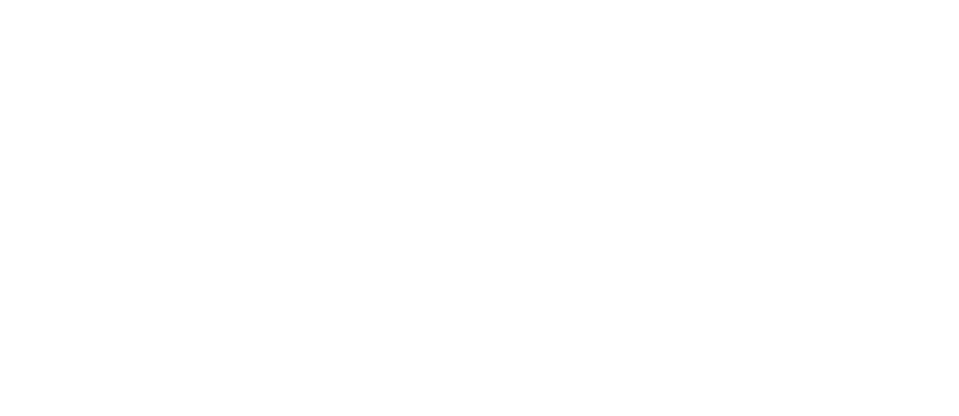
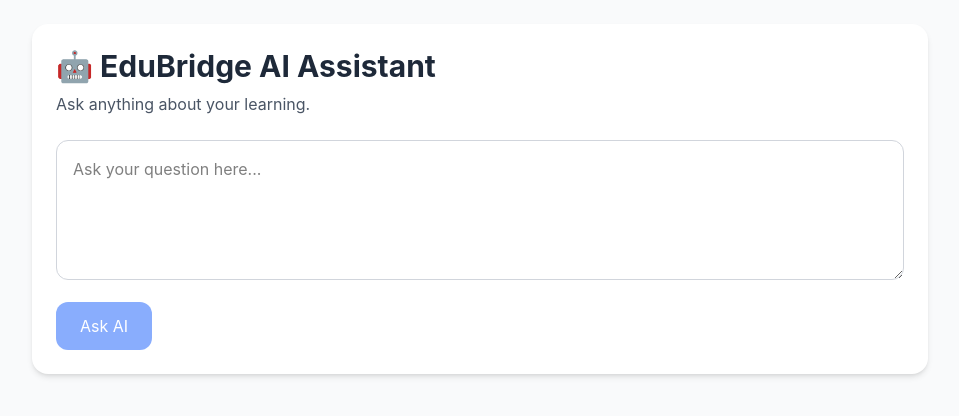
Before and after one commit to Khyati2607/EduBridge, a React app in the folder frontend/: page /ai-assistant in a window 1280 px wide. Before the commit this address had no page. Shown: the top 416 px of the page, without its empty margins (160-1119 px from the left). Built offline with nearby package versions, Linux system fonts and the light colour scheme; the HTML template or start-up script is replaced by a standard one.

Commit message:
Add Gemini AI learning assistant

```diff
--- a/frontend/src/App.jsx
+++ b/frontend/src/App.jsx
@@ -1,6 +1,6 @@
 import { useEffect } from "react";
 import { BrowserRouter, Routes, Route } from "react-router-dom";
-
+import AIAssistant from "./pages/AIAssistant";
 import MyCourses from "./pages/MyCourses";
 import Login from "./pages/Login";
 import Register from "./pages/Register";
@@ -94,7 +94,7 @@
           path="/quiz/:lessonId"
           element={<Quiz />}
         />
-
+        <Route path="/ai-assistant" element={<AIAssistant />} />
         <Route
           path="/progress"
           element={<Progress />}
--- /dev/null
+++ b/frontend/src/pages/AIAssistant.jsx
@@ -0,0 +1,85 @@
+import { useState } from "react";
+import { askAI } from "../services/aiService";
+
+const AIAssistant = () => {
+  const [question, setQuestion] = useState("");
+  const [answer, setAnswer] = useState("");
+  const [loading, setLoading] = useState(false);
+  const [error, setError] = useState("");
+
+  const handleAsk = async () => {
+    if (!question.trim()) return;
+
+    setLoading(true);
+    setError("");
+    setAnswer("");
+
+    try {
+      const data = await askAI(question);
+      setAnswer(data.answer);
+    } catch (err) {
+      console.error(err);
+      setError(
+        err.response?.data?.message ||
+          "Unable to connect to AI Assistant."
+      );
+    } finally {
+      setLoading(false);
+    }
+  };
+
+  return (
+    <div className="min-h-screen bg-gray-50 p-6">
+      <div className="max-w-4xl mx-auto">
+
+        <div className="bg-white rounded-2xl shadow-md p-6">
+          <h1 className="text-3xl font-bold text-gray-800">
+            🤖 EduBridge AI Assistant
+          </h1>
+
+          <p className="text-gray-600 mt-2">
+            Ask anything about your learning.
+          </p>
+
+          <div className="mt-6">
+            <textarea
+              value={question}
+              onChange={(e) => setQuestion(e.target.value)}
+              placeholder="Ask your question here..."
+              className="w-full border border-gray-300 rounded-xl p-4 min-h-[140px] focus:outline-none focus:ring-2 focus:ring-blue-500"
+            />
+
+            <button
+              onClick={handleAsk}
+              disabled={loading || !question.trim()}
+              className="mt-4 bg-blue-600 text-white px-6 py-3 rounded-xl hover:bg-blue-700 disabled:opacity-50"
+            >
+              {loading ? "Thinking..." : "Ask AI"}
+            </button>
+          </div>
+
+          {error && (
+            <div className="mt-5 bg-red-100 text-red-700 p-4 rounded-xl">
+              {error}
+            </div>
+          )}
+
+          {answer && (
+            <div className="mt-6 bg-blue-50 border border-blue-100 rounded-xl p-5">
+              <h2 className="font-semibold text-lg text-gray-800 mb-3">
+                AI Answer
+              </h2>
+
+              <p className="text-gray-700 whitespace-pre-wrap leading-relaxed">
+                {answer}
+              </p>
+            </div>
+          )}
+        </div>
+
+      </div>
+    </div>
+  );
+};
+
+export default AIAssistant;
--- a/frontend/src/pages/Dashboard.jsx
+++ b/frontend/src/pages/Dashboard.jsx
@@ -29,9 +29,6 @@
         },
       };
 
-      // =================================================
-      // GET LOGGED-IN USER PROFILE
-      // =================================================
       const profileRes = await API.get(
         "/auth/profile",
         config
@@ -39,9 +36,6 @@
 
       setUser(profileRes.data.user);
 
-      // =================================================
-      // GET MY ENROLLED COURSES
-      // =================================================
       const enrollmentRes = await API.get(
         "/enrollments/my",
         config
@@ -51,9 +45,6 @@
         enrollmentRes.data.enrollments || []
       );
 
-      // =================================================
-      // GET MY PROGRESS
-      // =================================================
       const progressRes = await API.get(
         "/progress/my",
         config
@@ -61,7 +52,6 @@
 
       const data = progressRes.data.progress || [];
 
-      // Keep only latest attempt for each lesson
       const latestProgress = {};
 
       data.forEach((item) => {
@@ -96,10 +86,6 @@
     }
   };
 
-  // =====================================================
-  // DASHBOARD STATISTICS
-  // =====================================================
-
   const coursesEnrolled = enrollments.length;
 
   const lessonsCompleted = progress.filter(
@@ -116,10 +102,6 @@
           ) / progress.length
         )
       : 0;
-
-  // =====================================================
-  // UI
-  // =====================================================
 
   return (
     <div className="min-h-screen bg-green-50 p-8">
@@ -176,6 +158,35 @@
 
         </div>
 
+        {/* AI Assistant */}
+        <div className="mt-10 bg-gradient-to-r from-blue-600 to-indigo-600 rounded-2xl shadow-lg p-7 text-white">
+
+          <div className="flex flex-col md:flex-row items-center justify-between gap-6">
+
+            <div>
+              <h2 className="text-2xl font-bold">
+                🤖 EduBridge AI Learning Assistant
+              </h2>
+
+              <p className="mt-2 text-blue-100">
+                Ask questions, understand concepts,
+                and learn with your AI assistant.
+              </p>
+            </div>
+
+            <button
+              onClick={() =>
+                navigate("/ai-assistant")
+              }
+              className="bg-white text-blue-700 px-7 py-3 rounded-xl font-bold shadow-md hover:bg-blue-50 transition"
+            >
+              Ask AI →
+            </button>
+
+          </div>
+
+        </div>
+
         {/* Navigation Buttons */}
         <div className="flex flex-wrap justify-center gap-4 mt-10">
 
--- /dev/null
+++ b/frontend/src/services/aiService.js
@@ -0,0 +1,20 @@
+import axios from "axios";
+
+const API_URL = "http://localhost:5000/api/ai";
+
+export const askAI = async (question) => {
+  const token = localStorage.getItem("token");
+
+  const response = await axios.post(
+    API_URL,
+    { question },
+    {
+      headers: {
+        Authorization: `Bearer ${token}`,
+        "Content-Type": "application/json",
+      },
+    }
+  );
+
+  return response.data;
+};
```
